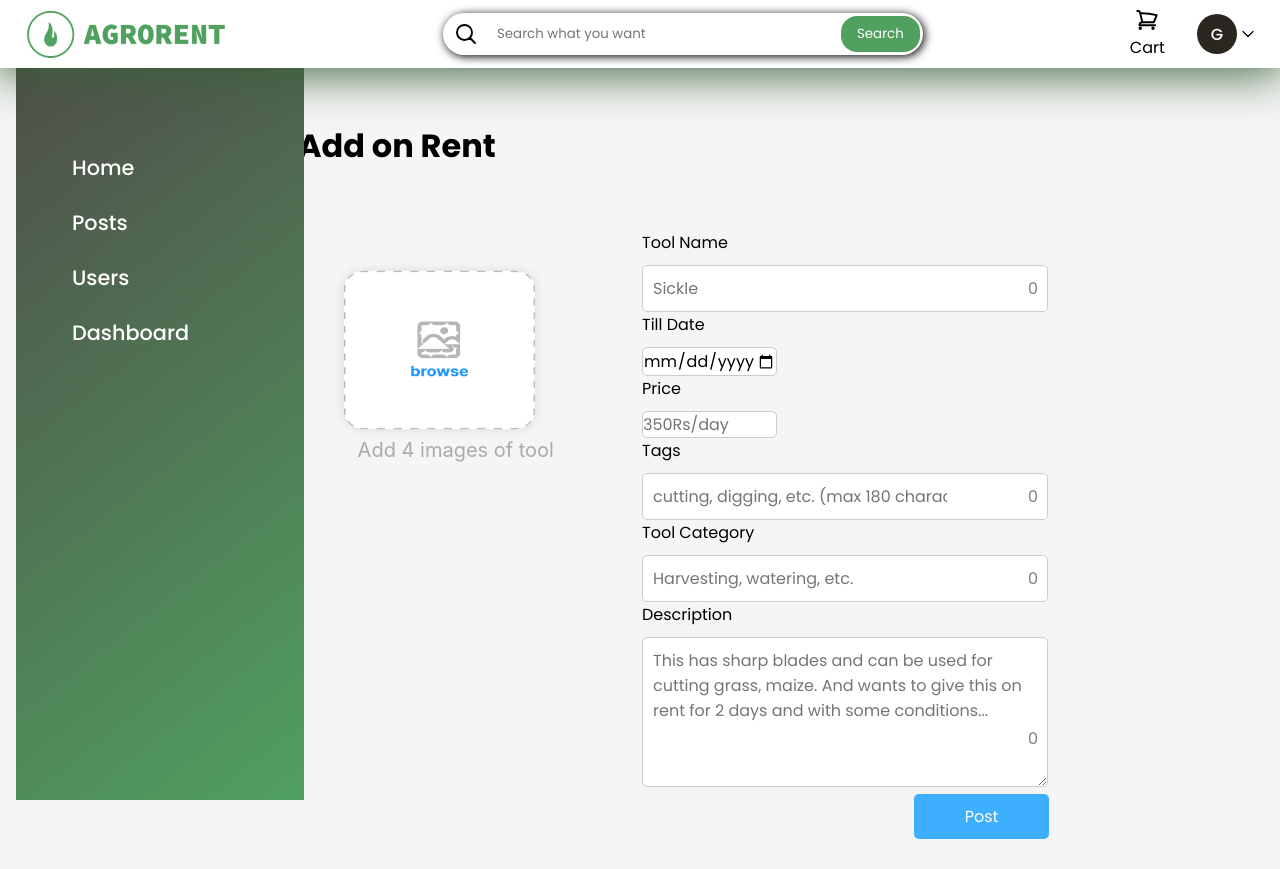
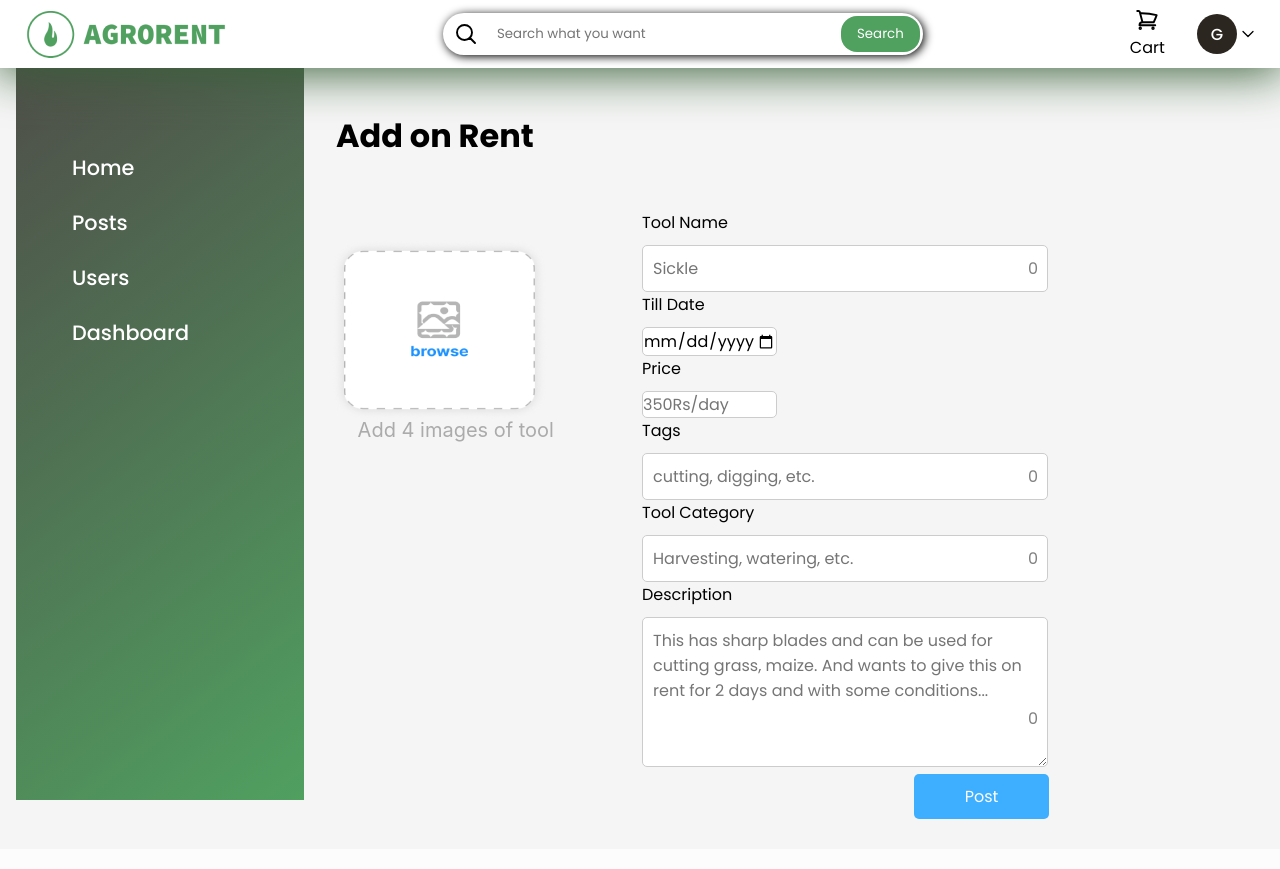
Before and after one commit to pratikjpatil/RentiVerse, a React (Create React App) app in the folder frontend/: page / in a window 1280 px wide. Built offline with nearby package versions, Linux system fonts and the light colour scheme.

Commit message:
input & css

```diff
--- a/frontend/src/pages/AddOnRent/AddOnRent.css
+++ b/frontend/src/pages/AddOnRent/AddOnRent.css
@@ -5,9 +5,9 @@
   display: flex;
   flex-wrap: wrap;
   width: 100vw;
-  margin-left: 3rem;
+  margin-left: 6rem;
   margin-top: 2rem;
-  padding: 30px;
+  padding: 20px;
 }
 
 .container {
@@ -131,6 +131,7 @@ form textarea {
   padding-right: 100px;
 }
 
+
 .input-wrapper .input-fixed-text {
   position: absolute;
   top: 71%;
--- a/frontend/src/pages/AddOnRent/AddOnRent.jsx
+++ b/frontend/src/pages/AddOnRent/AddOnRent.jsx
@@ -124,7 +124,7 @@ const AddOnRent = () => {
                   maxLength={30}
                   value={tags}
                   onInput={handleTags}
-                  placeholder="cutting, digging, etc. (max 180 characters)"
+                  placeholder="cutting, digging, etc."
                 />
                 <span class="input-fixed-text">{toolTagsCount}</span>
               </div>
```
